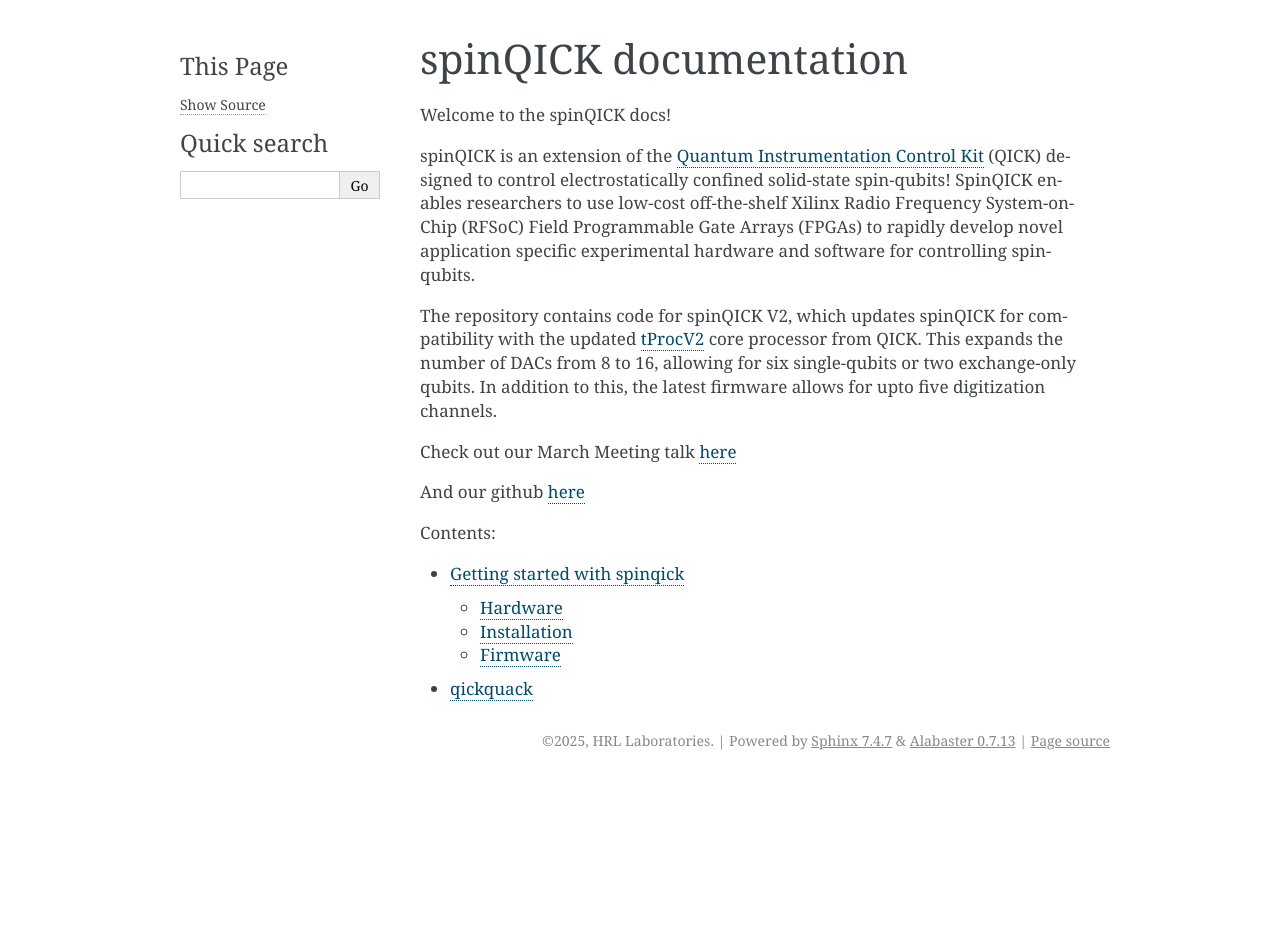
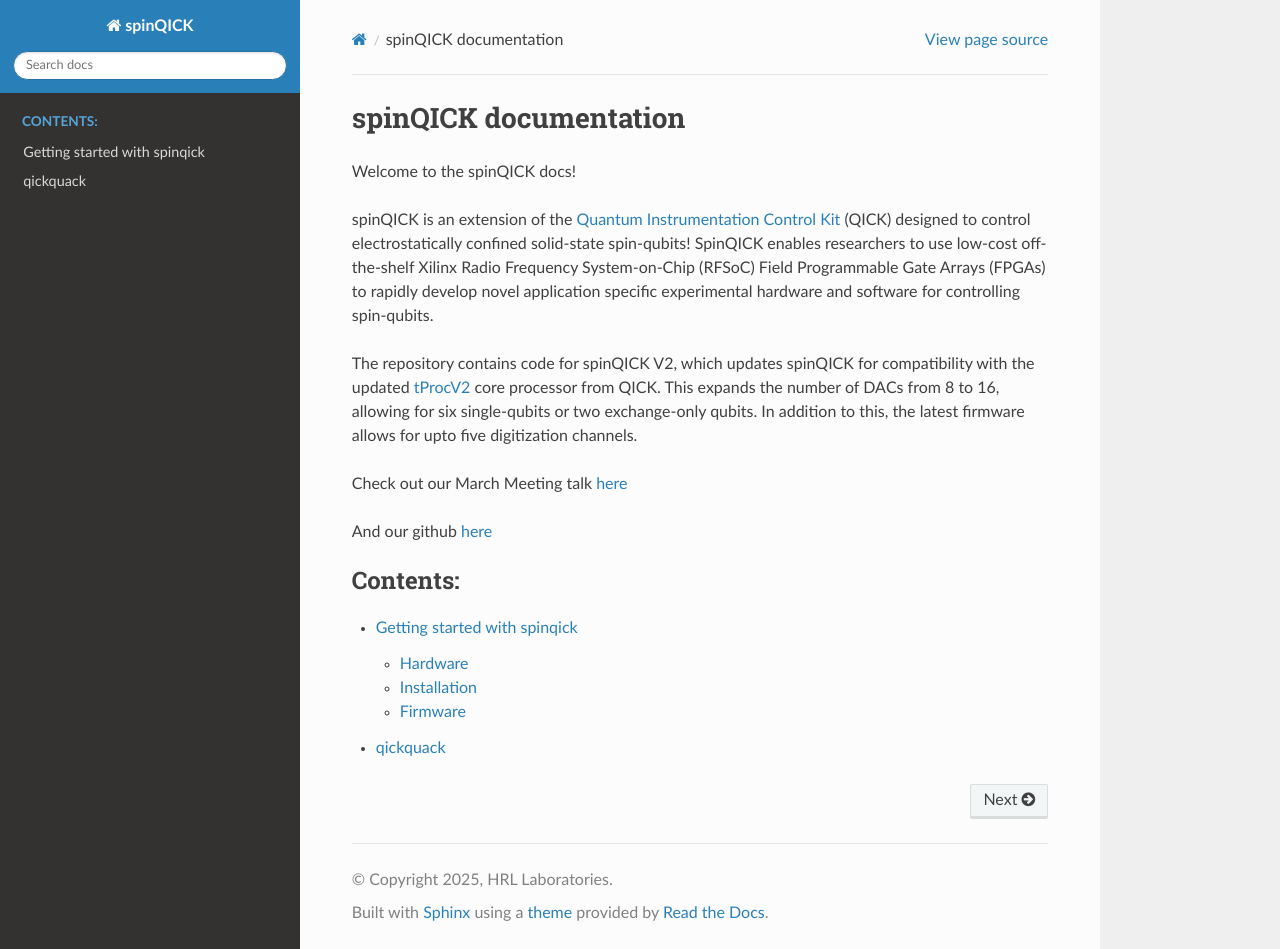
Before and after one commit to HRL-Laboratories/spinqick, a Sphinx documentation site: the page built from docs/index.rst, in a window 1280 px wide and 949 px high. Built offline with Sphinx 7.4.7 and the Read the Docs theme 3.1.0, drawn with Linux system fonts in a browser that asks for light colours.

Commit message:
fixing formatting errors

```diff
--- a/VERSION.txt
+++ b/VERSION.txt
@@ -1 +1 @@
-2.0.2
+2.0.3
--- a/docs/conf.py
+++ b/docs/conf.py
@@ -13,7 +13,7 @@
 # -- General configuration ---------------------------------------------------
 # https://www.sphinx-doc.org/en/master/usage/configuration.html#general-configuration
 
-extensions = ["autoapi.extension", "sphinx.ext.napoleon"]
+extensions = ["autoapi.extension", "sphinx.ext.napoleon", "sphinx_rtd_theme"]
 autodoc_typehints = "description"
 autoapi_dirs = ["../src"]
 templates_path = ["_templates"]
@@ -23,6 +23,6 @@
 # -- Options for HTML output -------------------------------------------------
 # https://www.sphinx-doc.org/en/master/usage/configuration.html#options-for-html-output
 
-html_theme = "alabaster"
+html_theme = "sphinx_rtd_theme"
 html_static_path = ["_static"]
 html_logo = "../graphics/spinQICKv2_logo.png"
--- a/docs/getting_started.rst
+++ b/docs/getting_started.rst
@@ -14,7 +14,6 @@
 
 .. figure:: ../graphics/spinQICK_setup.png
     :alt: spinQICK Setup
-    :scale: 40%
     :align: center
 
     Figure 1: Standard measurement setup for spinQICK applications
```
Also changed, not shown: CHANGELOG.md (+5 -0 lines), docs/requirements.txt (+9 -1 lines), 2 other files.
